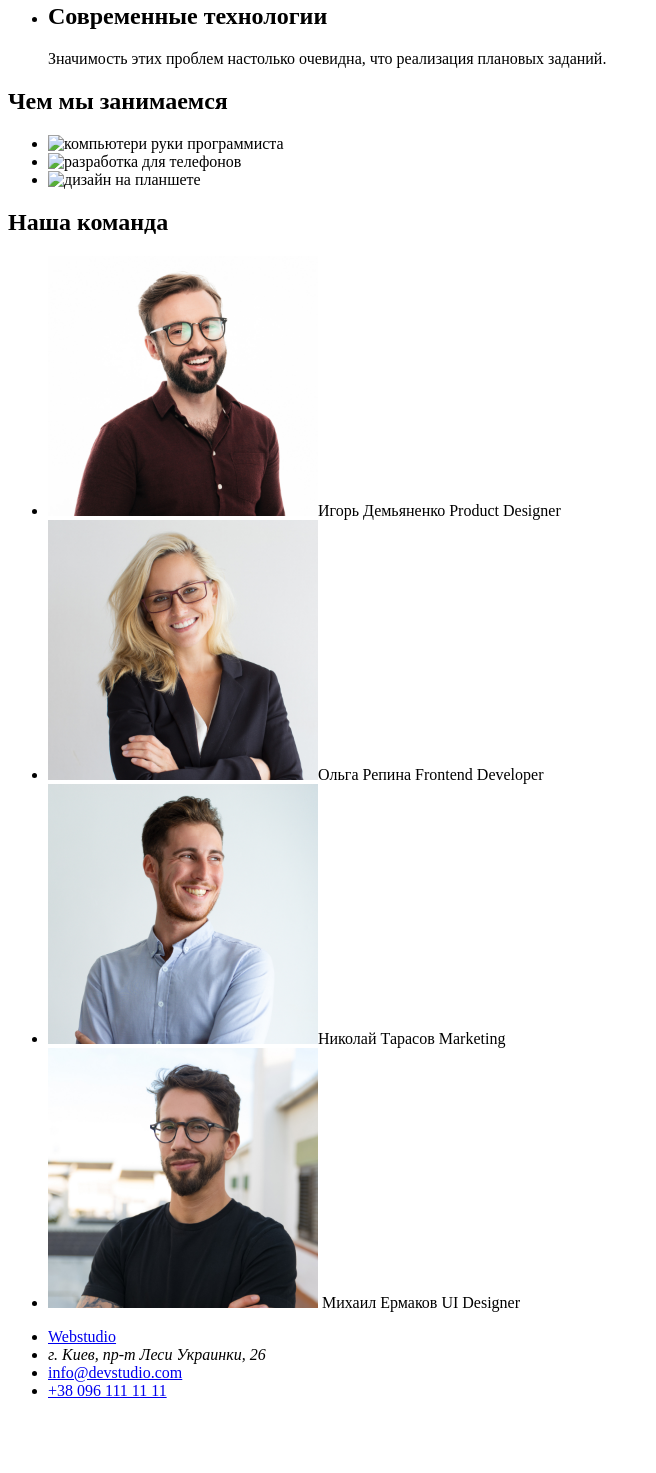
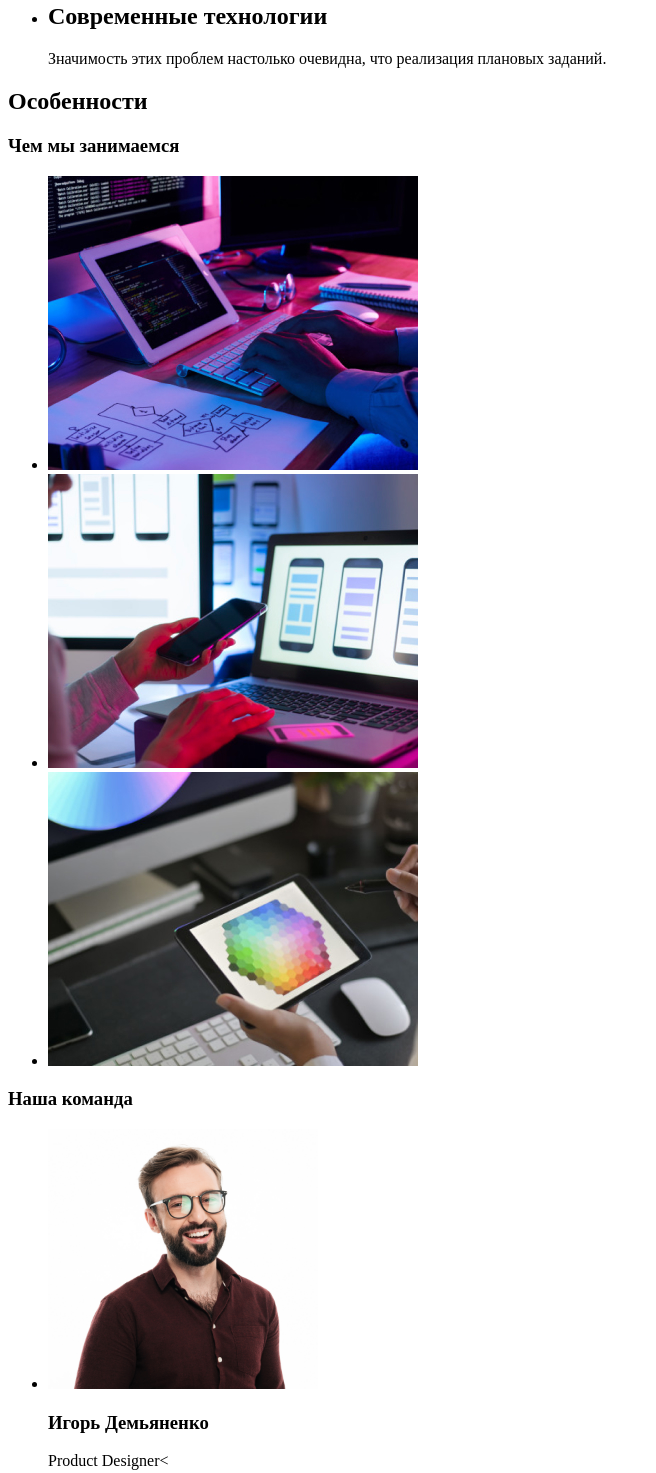
Before and after one commit to evil-foggy/goit-markup-hw-01, a plain HTML site: page index.html in a window 1280 px wide. Shown: the part 507-1980 px from the top of the page, without its empty margins (0-656 px from the left). Before the commit the page ends 1923 px from the top, so only its background shows below. Drawn offline with Linux system fonts and the light colour scheme.

Commit message:
правка первого дз
Поменял баттон на подходящий тип.
изменил путь к картинкам
добавил заголовок
разделил надписи после картинок
разделил в футере неоднородные элементы

```diff
--- a/index.html
+++ b/index.html
@@ -26,7 +26,7 @@
 <!--Герой-->
   <section>
     <h1>Эффективные решения для вашего бизнеса</h1>
-    <input type="button" value="Заказать услугу">
+    <button type="button">Заказать услугу</button>
  </section>
   <!--Особенности -->
   <section>
@@ -53,20 +53,21 @@
 </section>
 <!---->
 <section>
-    <h2>Чем мы занимаемся</h2>
+  <h2>Особенности</h2>
+    <h3>Чем мы занимаемся</h3>
     <ul>
-        <li><img src="/GitHub/gihub-tutorial/goit-markup-hw-01/images/img.jpg" alt="компьютери руки программиста" width="370" height="294"></li>
-        <li><img src="/GitHub/gihub-tutorial/goit-markup-hw-01/images/img1.jpg" alt="разработка для телефонов" width="370" height="294"></li>
-        <li><img src="/GitHub/gihub-tutorial/goit-markup-hw-01/images/img2.jpg" alt="дизайн на планшете" width="370" height="294"></li>
+        <li><img src="./images/img.jpg" alt="компьютери руки программиста" width="370" height="294"></li>
+        <li><img src="./images/img1.jpg" alt="разработка для телефонов" width="370" height="294"></li>
+        <li><img src="./images/img2.jpg" alt="дизайн на планшете" width="370" height="294"></li>
     </ul>
 </section>
 <section>
-    <h2>Наша команда</h2>
+    <h3>Наша команда</h3>
     <ul>
-        <li><img src="./images/port1.jpg" alt="ProductDesigner" width="270" height="260">Игорь Демьяненко Product Designer</li>
-        <li><img src="./images/port2.jpg" alt="FrontendDeveloper"  width="270" height="260">Ольга Репина Frontend Developer</li>
-        <li><img src="./images/port3.jpg" alt="Marketing"  width="270" height="260">Николай Тарасов Marketing</li>
-        <li><img src="./images/port4.jpg" alt="UIDesigner" width="270" height="260"> Михаил Ермаков UI Designer</li>
+        <li><img src="./images/port1.jpg" alt="ProductDesigner" width="270" height="260"><h3>Игорь Демьяненко</h3> <p>Product Designer<</p> /li>
+        <li><img src="./images/port2.jpg" alt="FrontendDeveloper"  width="270" height="260"><h3>Ольга Репина</h3> <p>Frontend Developer</p> </li>
+        <li><img src="./images/port3.jpg" alt="Marketing"  width="270" height="260"><h3>Николай Тарасов</h3><p>Marketing</p> </li>
+        <li><img src="./images/port4.jpg" alt="UIDesigner" width="270" height="260"> <h3>Михаил Ермаков</h3><p>UI Designer</p> </li>
     </ul>
 </section>
 </main>
@@ -75,6 +76,11 @@
      <ul>
         <li><a href="/">Webstudio</a></li>
         <li> <address> г. Киев, пр-т Леси Украинки, 26</address></li>
+
+    <p><a href="/">Webstudio</a></p>
+    <p><address> г. Киев, пр-т Леси Украинки, 26</address></p>
+
+      <ul>
         <li><a href="mailto:info@devstudio.com ">info@devstudio.com</a></li>
         <li><a href="tel:+380961111111">+38 096 111 11 11</a></li>
      </ul>
```
